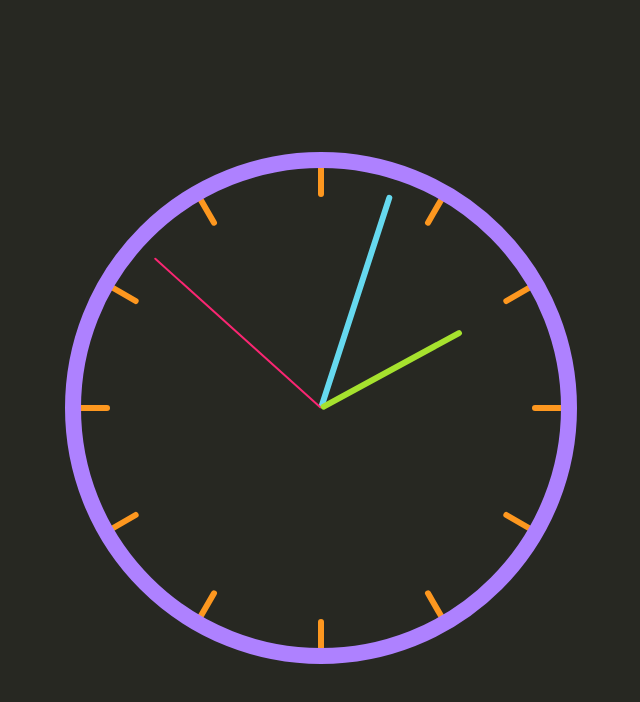
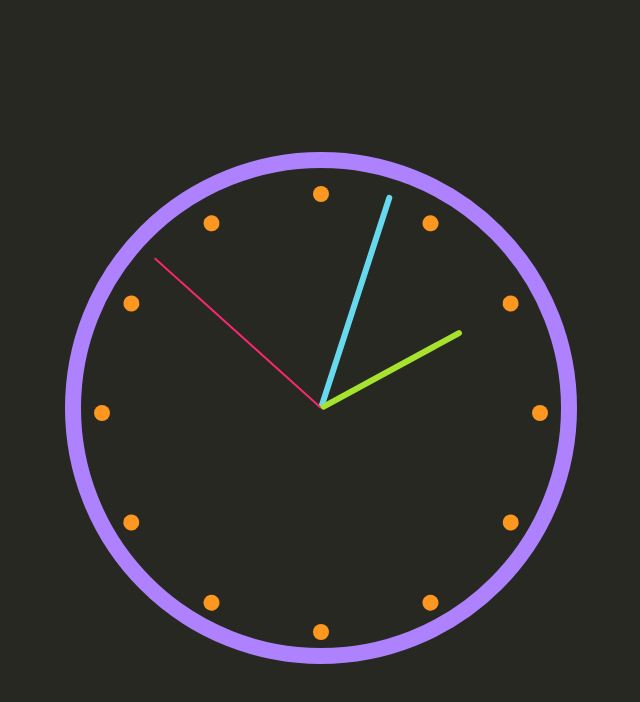
Before and after one commit to silvb/js30-clock, a website: page index.html in a window 1280 px wide. Shown: the whole page, without its empty margins (327-967 px from the left). Drawn offline with Linux system fonts and the light colour scheme.

Commit message:
change tick style

```diff
--- a/style.css
+++ b/style.css
@@ -25,9 +25,9 @@ body {
 
 .tick {
     background-color: #FD971F;
-    height: 6px;
-    border-radius: 6px;
-    width: 2rem;
+    height: 1rem;
+    border-radius: 50%;
+    width: 1rem;
     transform-origin: calc(100% + 13rem + 3px);
     position: absolute;
     top: calc(50% - 3px);
```
